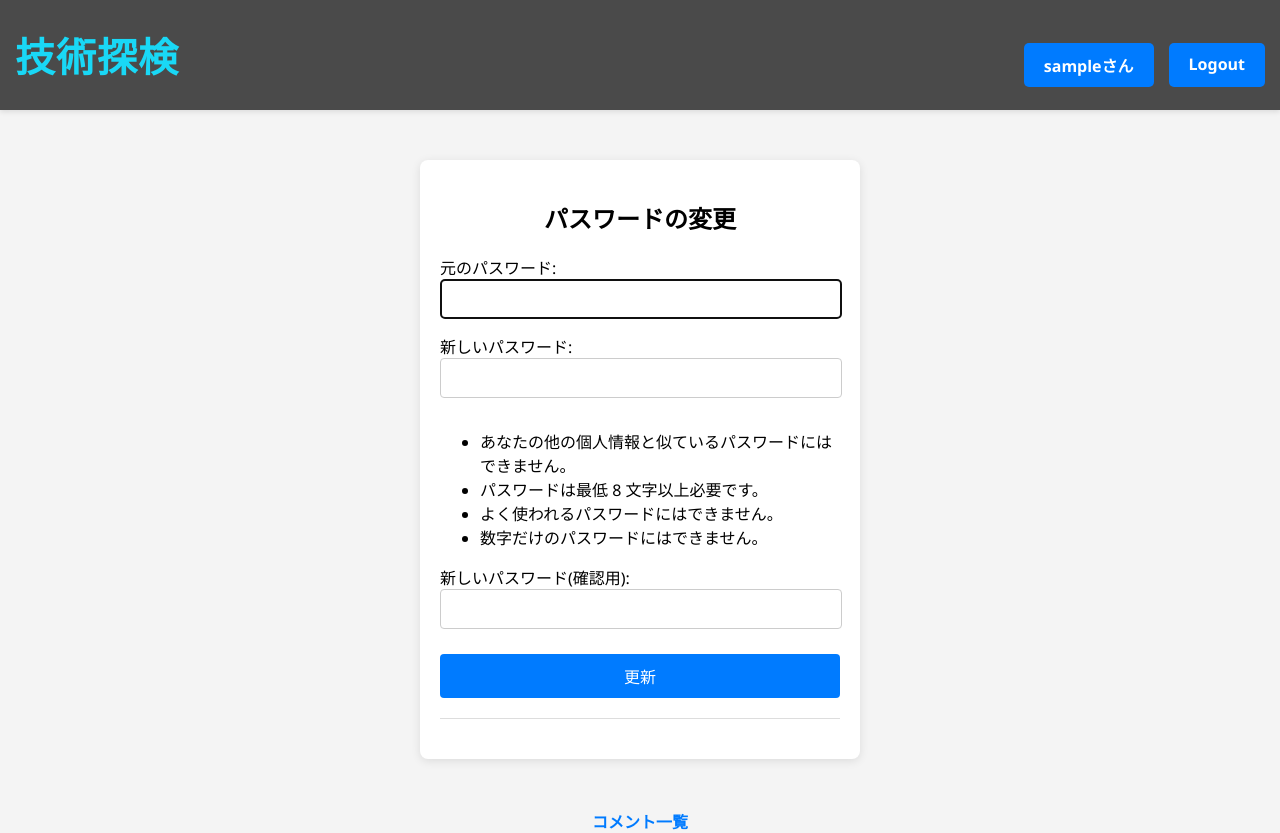
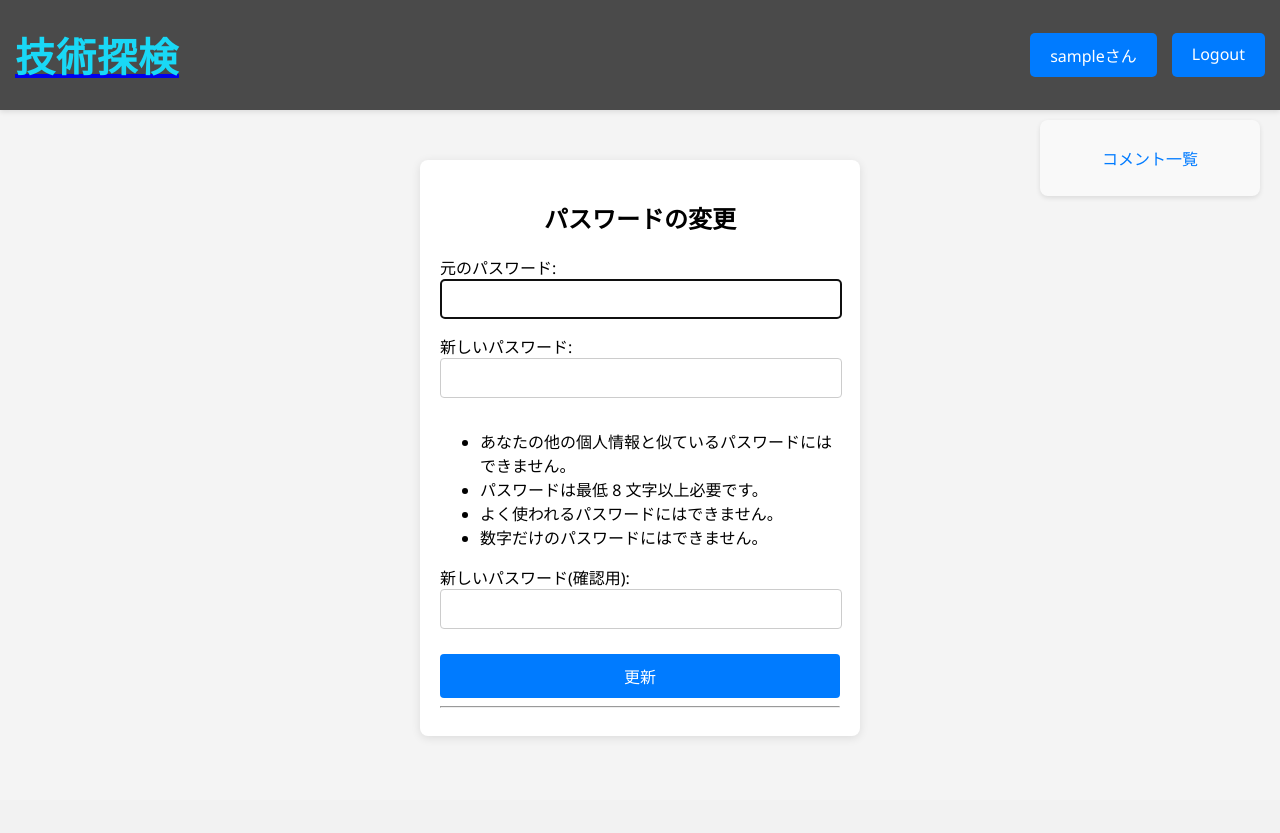
Before and after one commit to oijoijn/myblog, a Django app: page /accounts/update/ in a window 1280 px wide. After the commit the page ends 737 px from the top, so only its background shows below. Run offline with Django 4.2, Linux system fonts and the light colour scheme; the visitor is signed in with stand-in values (Sample User, id 1).

Commit message:
コメント一覧の位置を変更

```diff
--- a/static/css/style.css
+++ b/static/css/style.css
@@ -304,26 +304,3 @@
 .button-change-password:hover {
     background-color: #0056b3; /* ホバー時の色 */
 }
-
-/* コメント一覧リンクのスタイル */
-a {
-    display: block;
-    text-align: center;
-    margin-top: 20px;
-    color: #007bff;
-    text-decoration: none;
-    font-weight: bold;
-}
-
-a:hover {
-    color: #0056b3;
-    text-decoration: underline;
-}
-
-/* hr要素のスタイル */
-hr {
-    margin: 20px 0;
-    border: 0;
-    height: 1px;
-    background-color: #ddd;
-}
--- a/templates/accounts/user_update.html
+++ b/templates/accounts/user_update.html
@@ -10,5 +10,12 @@
         </form>
     <hr>
 </div>
-<a href="{% url 'accounts:user_comments' %}">コメント一覧</a>
+
+  <div id="toc">
+    <ul>
+        <div class="center">
+      <li><a href="{% url 'accounts:user_comments' %}">コメント一覧</a></li>
+        </div>
+   </ul>
+  </div>
 {% endblock %}
```
